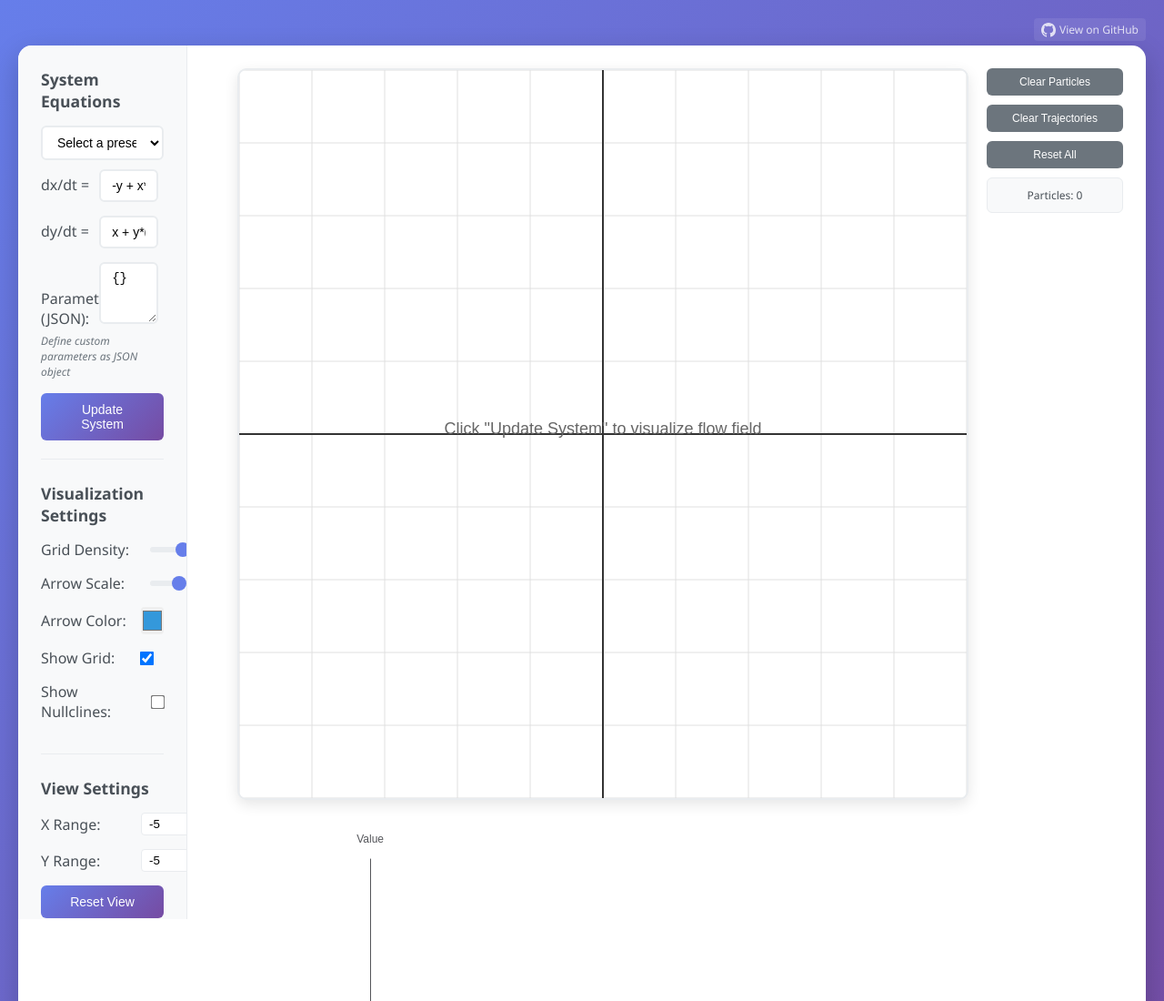
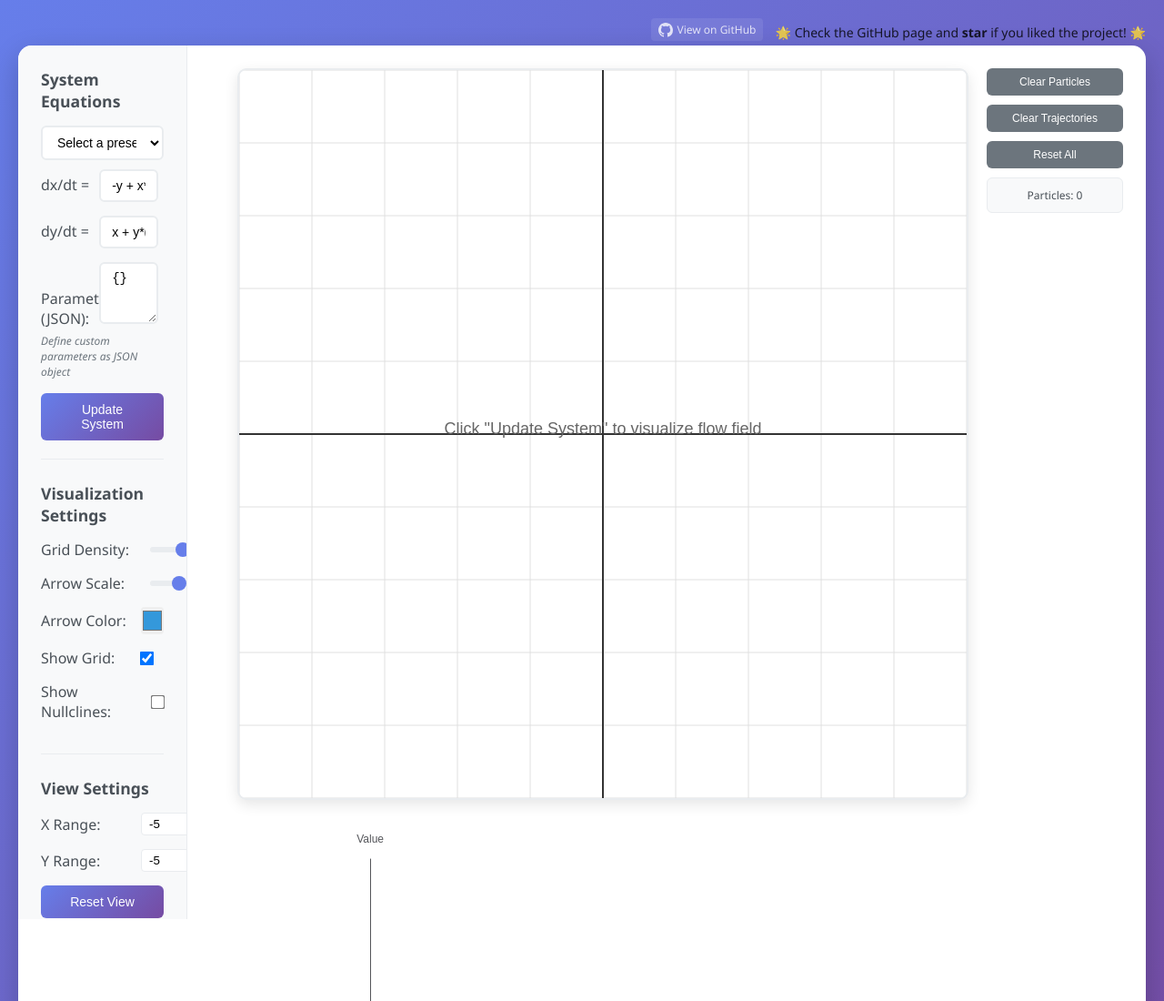
Before and after one commit to SinRas/2d-flowfield-dynamical-systems, a plain HTML site: page index.html in a window 1280 px wide. Shown: the top 1100 px of the page at 91% size. Drawn offline with nearby package versions, Linux system fonts and the light colour scheme.

Commit message:
add support message

```diff
--- a/index.html
+++ b/index.html
@@ -32,6 +32,7 @@
                     </svg>
                     View on GitHub
                 </a>
+                <span style="margin-left: 10px; font-size: 14px; color: #000000;"> 🌟 Check the GitHub page and <strong>star</strong> if you liked the project! 🌟 </span>
             </div>
             <!-- <h1>2D Dynamical System Visualizer</h1> -->
             <!-- <p>Visualize flow fields of two-dimensional dynamical systems</p> -->
```
